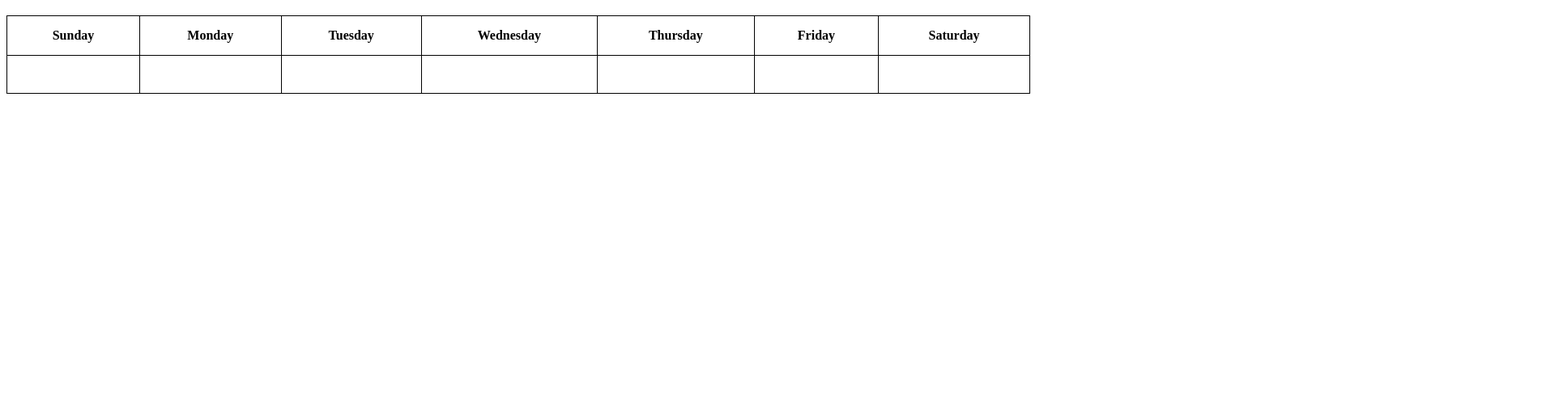
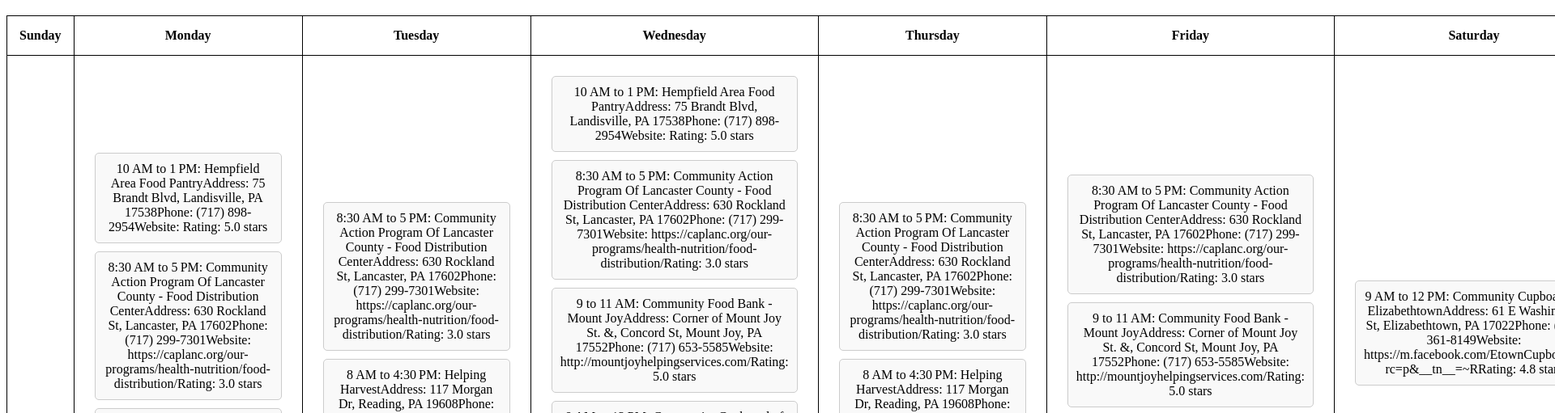
Before and after one commit to jatwitmyer/food_pantry_finder, a website: page output/schedule.html in a window 1280 px wide. Shown: the part 61-572 px from the top of the page at 81% size, 1920 px wide, since content can reach past the window. Drawn offline with Linux system fonts and the light colour scheme.

Commit message:
changes the output from a list to separate divs. removes unwanted caharacters from the hours section

```diff
--- /dev/null
+++ b/output/schedule.css
@@ -0,0 +1,18 @@
+table {
+  width: 100%;
+  border-collapse: collapse;
+}
+
+th, td {
+  border: 1px solid black;
+  padding: 15px;
+  text-align: center;
+}
+
+.pantry-card {
+  margin: 10px;
+  padding: 10px;
+  border: 1px solid #ccc;
+  border-radius: 5px;
+  background-color: #f9f9f9;
+}
--- a/output/schedule.html
+++ b/output/schedule.html
@@ -1,23 +1,11 @@
-<!DOCTYPE html>
-<html>
-<head>
+<!DOCTYPE html><html><head>
     <title>Weekly Schedule</title>
-    <style>
-        table {
-            width: 100%;
-            border-collapse: collapse;
-        }
-        th, td {
-            border: 1px solid black;
-            padding: 15px;
-            text-align: center;
-        }
-    </style>
+    <link rel="stylesheet" type = "text/css" href="schedule.css">
 </head>
 <body>
     <h1>Weekly Schedule</h1>
     <table>
-        <tr class="table-headers">
+        <tbody><tr class="table-headers">
             <th>Sunday</th>
             <th>Monday</th>
             <th>Tuesday</th>
@@ -27,15 +15,15 @@
             <th>Saturday</th>
         </tr>
         <tr class="table-data">
-            <td class="Sunday"><ul></ul></td> <!-- appointments go here -->
-            <td class="Monday"><ul></ul></td>
-            <td class="Tuesday"><ul></ul></td>
-            <td class="Wednesday"><ul></ul></td>
-            <td class="Thursday"><ul></ul></td>
-            <td class="Friday"><ul></ul></td>
-            <td class="Saturday"><ul></ul></td>
+            <td class="Sunday"></td> <!-- appointments go here -->
+            <td class="Monday"><div class="pantry-card">10 AM to 1 PM: Hempfield Area Food PantryAddress: 75 Brandt Blvd, Landisville, PA 17538Phone: (717) 898-2954Website: Rating: 5.0 stars</div><div class="pantry-card">8:30 AM to 5 PM: Community Action Program Of Lancaster County - Food Distribution CenterAddress: 630 Rockland St, Lancaster, PA 17602Phone: (717) 299-7301Website: https://caplanc.org/our-programs/health-nutrition/food-distribution/Rating: 3.0 stars</div><div class="pantry-card">8 AM to 4:30 PM: Helping HarvestAddress: 117 Morgan Dr, Reading, PA 19608Phone: (610) 926-5802Website: http://helpingharvest.org/Rating: 4.7 stars</div></td>
+            <td class="Tuesday"><div class="pantry-card">8:30 AM to 5 PM: Community Action Program Of Lancaster County - Food Distribution CenterAddress: 630 Rockland St, Lancaster, PA 17602Phone: (717) 299-7301Website: https://caplanc.org/our-programs/health-nutrition/food-distribution/Rating: 3.0 stars</div><div class="pantry-card">8 AM to 4:30 PM: Helping HarvestAddress: 117 Morgan Dr, Reading, PA 19608Phone: (610) 926-5802Website: http://helpingharvest.org/Rating: 4.7 stars</div></td>
+            <td class="Wednesday"><div class="pantry-card">10 AM to 1 PM: Hempfield Area Food PantryAddress: 75 Brandt Blvd, Landisville, PA 17538Phone: (717) 898-2954Website: Rating: 5.0 stars</div><div class="pantry-card">8:30 AM to 5 PM: Community Action Program Of Lancaster County - Food Distribution CenterAddress: 630 Rockland St, Lancaster, PA 17602Phone: (717) 299-7301Website: https://caplanc.org/our-programs/health-nutrition/food-distribution/Rating: 3.0 stars</div><div class="pantry-card">9 to 11 AM: Community Food Bank - Mount JoyAddress: Corner of Mount Joy St. &amp;, Concord St, Mount Joy, PA 17552Phone: (717) 653-5585Website: http://mountjoyhelpingservices.com/Rating: 5.0 stars</div><div class="pantry-card">9 AM to 12 PM: Community Cupboard of ElizabethtownAddress: 61 E Washington St, Elizabethtown, PA 17022Phone: (717) 361-8149Website: https://m.facebook.com/EtownCupboard/?rc=p&amp;__tn__=~RRating: 4.8 stars</div><div class="pantry-card">8 AM to 4:30 PM: Helping HarvestAddress: 117 Morgan Dr, Reading, PA 19608Phone: (610) 926-5802Website: http://helpingharvest.org/Rating: 4.7 stars</div></td>
+            <td class="Thursday"><div class="pantry-card">8:30 AM to 5 PM: Community Action Program Of Lancaster County - Food Distribution CenterAddress: 630 Rockland St, Lancaster, PA 17602Phone: (717) 299-7301Website: https://caplanc.org/our-programs/health-nutrition/food-distribution/Rating: 3.0 stars</div><div class="pantry-card">8 AM to 4:30 PM: Helping HarvestAddress: 117 Morgan Dr, Reading, PA 19608Phone: (610) 926-5802Website: http://helpingharvest.org/Rating: 4.7 stars</div></td>
+            <td class="Friday"><div class="pantry-card">8:30 AM to 5 PM: Community Action Program Of Lancaster County - Food Distribution CenterAddress: 630 Rockland St, Lancaster, PA 17602Phone: (717) 299-7301Website: https://caplanc.org/our-programs/health-nutrition/food-distribution/Rating: 3.0 stars</div><div class="pantry-card">9 to 11 AM: Community Food Bank - Mount JoyAddress: Corner of Mount Joy St. &amp;, Concord St, Mount Joy, PA 17552Phone: (717) 653-5585Website: http://mountjoyhelpingservices.com/Rating: 5.0 stars</div><div class="pantry-card">8 AM to 4:30 PM: Helping HarvestAddress: 117 Morgan Dr, Reading, PA 19608Phone: (610) 926-5802Website: http://helpingharvest.org/Rating: 4.7 stars</div></td>
+            <td class="Saturday"><div class="pantry-card">9 AM to 12 PM: Community Cupboard of ElizabethtownAddress: 61 E Washington St, Elizabethtown, PA 17022Phone: (717) 361-8149Website: https://m.facebook.com/EtownCupboard/?rc=p&amp;__tn__=~RRating: 4.8 stars</div></td>
         </tr>
         <!-- Add more rows as needed -->
-    </table>
-</body>
-</html>
+    </tbody></table>
+
+</body></html>
```
Also changed, not shown: output/schedule.js (+26 -15 lines).
